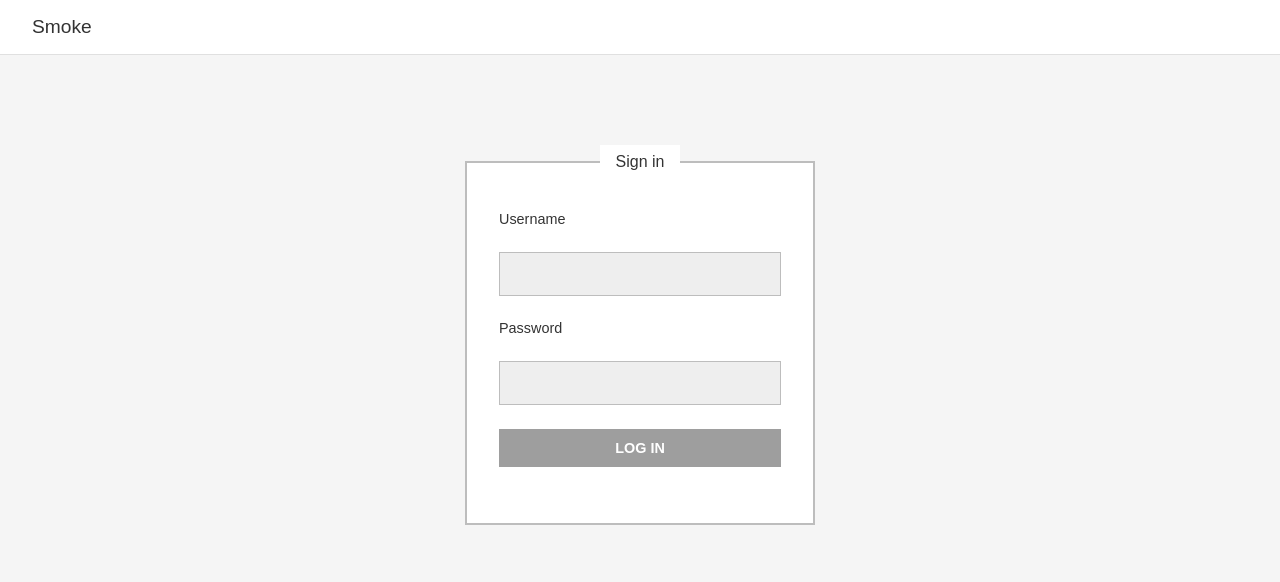
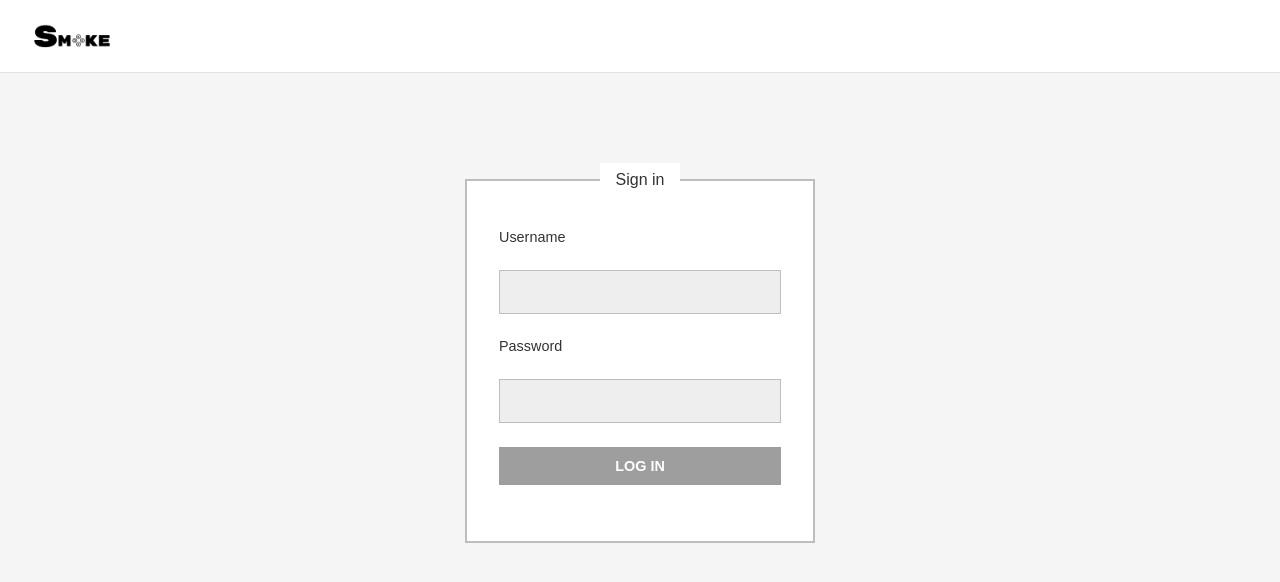
Before and after one commit to ItzJagger/cp476-group23-project, a plain HTML site: page frontend/signin.html in a window 1280 px wide. Drawn offline with Linux system fonts and the light colour scheme.

Commit message:
Small addition of company logo to all pages of the website

```diff
--- a/frontend/gamepageexample.css
+++ b/frontend/gamepageexample.css
@@ -130,3 +130,9 @@ main {
 .back-button:hover {
    background-color: #4A4A4A;
 }
+
+header h1 img {
+   height: 40px;
+   width: auto;
+   display: block;
+}
--- a/frontend/libraryhome.css
+++ b/frontend/libraryhome.css
@@ -195,3 +195,9 @@ aside h2 {
    margin: 0;
    text-align: center;
 }
+
+header h1 img {
+   height: 40px;
+   width: auto;
+   display: block;
+}
--- a/frontend/signin.css
+++ b/frontend/signin.css
@@ -81,3 +81,9 @@ input[type="submit"] {
 input[type="submit"]:hover {
    background-color: #757575;
 }
+
+header h1 img {
+   height: 40px;
+   width: auto;
+   display: block;
+}
--- a/frontend/signin.html
+++ b/frontend/signin.html
@@ -8,7 +8,9 @@
 <body>
 <!--Company Name in the top header bar-->
 <header>
-   <h1>Smoke</h1>
+   <h1>
+      <img src="../images/Smoke_bold.png" alt="Company Logo">
+   </h1>
 </header>
 
 <main>
--- a/frontend/storegamepage.css
+++ b/frontend/storegamepage.css
@@ -141,3 +141,9 @@ main {
 .purchase-button:hover {
    background-color: #4A4A4A;
 }
+
+header h1 img {
+   height: 40px;
+   width: auto;
+   display: block;
+}
--- a/frontend/storehome.css
+++ b/frontend/storehome.css
@@ -197,3 +197,9 @@ main {
    font-size: 0.9rem;
    color: #CCC;
 }
+
+header h1 img {
+   height: 40px;
+   width: auto;
+   display: block;
+}
```
Also changed, not shown: frontend/LibraryHome.html (+3 -1 lines), frontend/gamepageexample.html (+3 -1 lines), frontend/storegamepage.html (+3 -1 lines), frontend/storehome.html (+3 -1 lines), Images/Smoke_bold.png (added).
